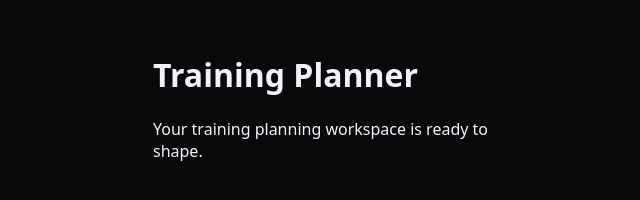
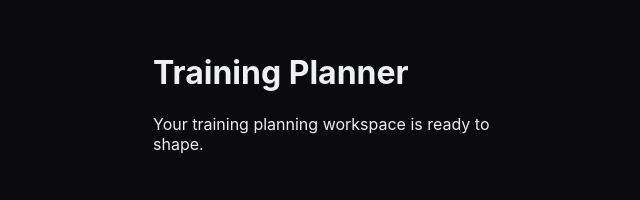
Before and after one commit to hybertius/Acta-Diurna, a plain HTML site: page src/index.html in a window 1280 px wide. Shown: the whole page, without its empty margins (315-955 px from the left). Drawn offline with Linux system fonts and the light colour scheme.

Commit message:
Update canonical design tokens
Co-authored-by: Copilot <223556219+Copilot@users.noreply.github.com>

```diff
--- a/src/styles/base.css
+++ b/src/styles/base.css
@@ -7,7 +7,7 @@ body {
   min-height: 100vh;
   margin: 0;
   background: var(--colour-canvas);
-  color: var(--colour-surface);
+  color: var(--colour-text-on-dark);
 }
 
 button,
--- a/src/styles/screens.css
+++ b/src/styles/screens.css
@@ -7,5 +7,5 @@
 }
 
 .app p {
-  color: var(--colour-surface);
+  color: var(--colour-text-on-dark);
 }
--- a/src/styles/tokens.css
+++ b/src/styles/tokens.css
@@ -1,16 +1,25 @@
 :root {
   color-scheme: dark;
-  font-family: system-ui, sans-serif;
+  font-family: Inter, system-ui, sans-serif;
 
   /* Colour */
-  --colour-canvas: #08090a;
-  --colour-surface: #f2f3f8;
-  --colour-surface-selected: #efffd9;
-  --colour-brand-dark: #0b2d59;
-  --colour-selection: #83b9ff;
-  --colour-selection-active: #91f596;
-  --colour-error: #823a3a;
-  --colour-text: #101114;
+  --colour-canvas: #0b0b0d;
+  --colour-surface: #eff0f4;
+  --colour-surface-selected: #f2ffdf;
+
+  --colour-text: #0d1110;
+  --colour-text-on-dark: #eff0f4;
+
+  --colour-primary-box: #0c2950;
+
+  --colour-selection: #80b7ff;
+  --colour-selection-active: #a4ffa2;
+
+  --colour-error: #773232;
+  --colour-error-outline: #311011;
+  --colour-border-default: #14060f;
+
+  --colour-accent-light: #c1eaf2;
 
   /* Spacing */
   --space-1: 4px;
```
